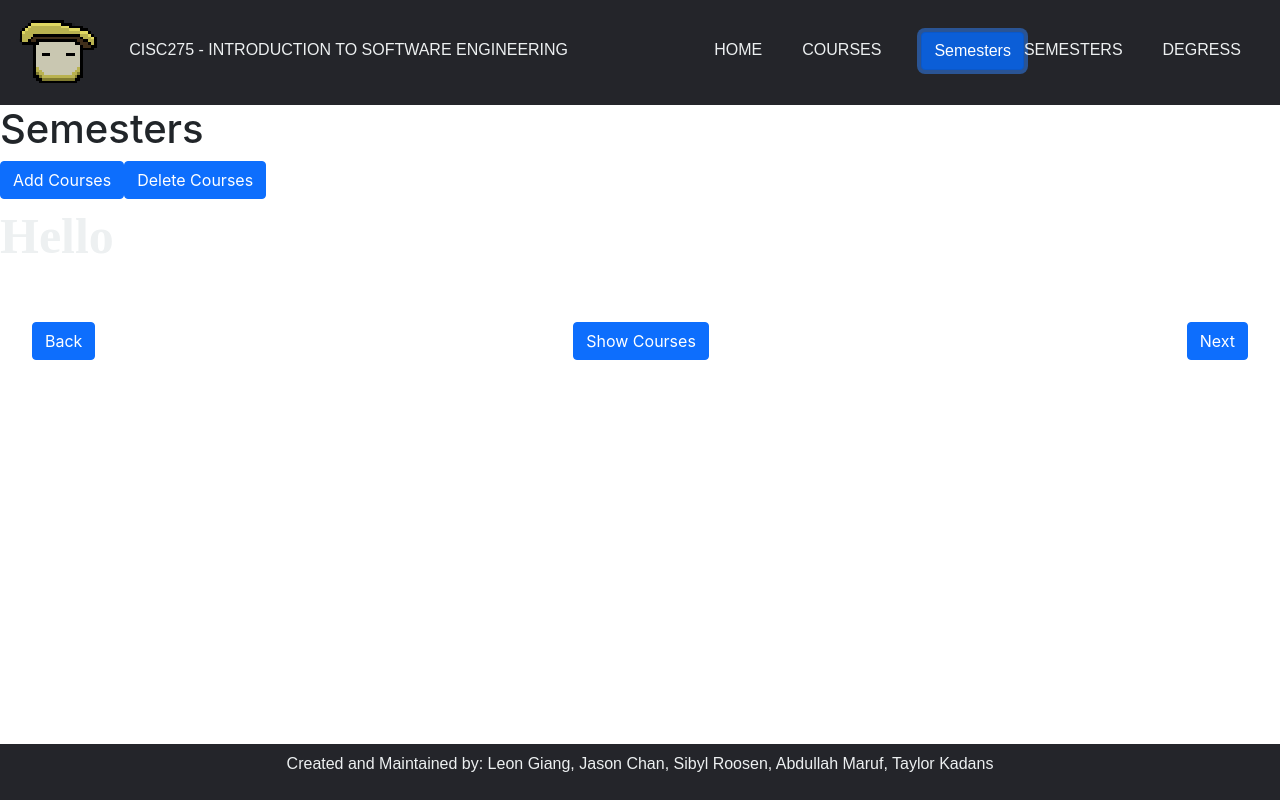
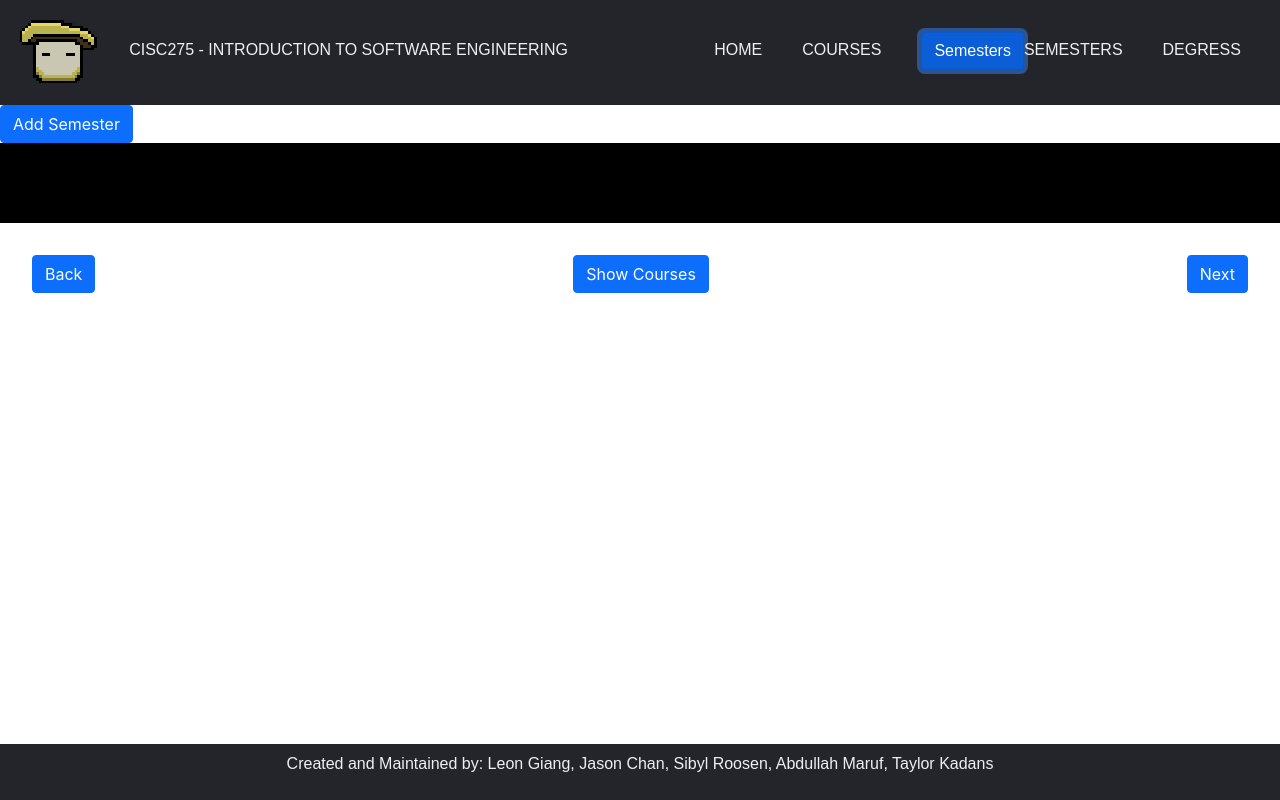
Before and after one commit to CISC275123/Final-Project, a React (Create React App) app: page / in a window 1280 px wide. Both pictures are taken after a click on the button "Semesters". Built offline with nearby package versions, Linux system fonts and the light colour scheme.

Commit message:
Made a bullet list of Semesters. When a list item is clicked, a pop up card appears. You can pick from dropdown menu which season and how many credits the semester will have.

```diff
--- a/src/App.tsx
+++ b/src/App.tsx
@@ -88,15 +88,7 @@ function App(): JSX.Element {
                         </ul>
                     </nav>
                 </header>
-                <div>
-                    {" "}
-                    {showComponentSemester && (
-                        <Semester
-                            updatedAddedCourses={updatedAddedCourses}
-                            setUpdatedAddedCourses={setUpdatedAddedCourses}
-                        ></Semester>
-                    )}
-                </div>
+                <div> {showComponentSemester && <Semester></Semester>}</div>
                 <div className="CourseButtons">
                     <Button
                         onClick={() =>
--- /dev/null
+++ b/src/components/Semester/Semester.css
@@ -0,0 +1,37 @@
+.List {
+    background-color: black;
+    padding: 2rem;
+}
+/* SemesterCard.css */
+
+.popup-container {
+    position: fixed;
+    top: 0;
+    left: 0;
+    width: 100%;
+    height: 100%;
+    display: flex;
+    align-items: center;
+    justify-content: center;
+}
+
+.popup {
+    background-color: white;
+    padding: 20px;
+    z-index: 1;
+}
+
+.background-overlay {
+    position: fixed;
+    top: 0;
+    left: 0;
+    width: 100%;
+    height: 100%;
+    background: rgba(
+        0,
+        0,
+        0,
+        0.5
+    ); /* Adjust the alpha value for the desired level of opacity */
+    z-index: 0;
+}
--- a/src/components/Semester/Semester.tsx
+++ b/src/components/Semester/Semester.tsx
@@ -1,23 +1,65 @@
 import React, { FC, useState } from "react";
 import { Button, Form } from "react-bootstrap";
 import { Course } from "../../interfaces/course";
+import { SemesterStructure } from "../../interfaces/semester";
 import { SemesterProps } from "../../App";
+import sample from "../../data/courses.json";
+import "./Semester.css";
+import { SemesterCard } from "./SemesterCard";
 
-export const Semester = ({ updatedAddedCourses }: SemesterProps) => {
+const COURSES = sample.map(
+    (course): Course => ({
+        id: course.id,
+        name: course.name,
+        credits: course.credits as unknown as number,
+        prerequisites: course.prereqs as unknown as string,
+        restrictions: course.restrictions as unknown as string,
+        description: course.description,
+        corequisites: course.coreqs as unknown as string
+    })
+);
+
+export const Semester = () => {
+    const [semesterList, setSemesterList] = useState<string[]>([]);
+    const [semesterCounter, setSemesterCounter] = useState<number>(1);
+    const [isSemesterCard, setIsSemesterCard] = useState<boolean>(false);
+
+    function addSemester() {
+        setSemesterCounter(semesterCounter + 1);
+        const newSemester = "Semester " + semesterCounter;
+        const newSemesterList = [...semesterList, newSemester];
+        setSemesterList(newSemesterList);
+    }
+
+    function showSemesterCard() {
+        setIsSemesterCard(!isSemesterCard);
+    }
+
+    function hideSemesterCard() {
+        setIsSemesterCard(!isSemesterCard);
+    }
+
     return (
         <div>
-            <h1>Semesters</h1>
-            <Button>Add Courses</Button>
-            <Button>Delete Courses</Button>
-            <p
-                style={{
-                    fontFamily: "Times New Roman",
-                    fontSize: "50px",
-                    fontWeight: "bold"
-                }}
-            >
-                {updatedAddedCourses}
-            </p>
+            <Button onClick={addSemester}>Add Semester</Button>
+            <div className="List">
+                <ul>
+                    {semesterList.map((semester, index) => (
+                        <li key={index} onClick={showSemesterCard}>
+                            {semester}
+                        </li>
+                    ))}
+                </ul>
+            </div>
+            {isSemesterCard && (
+                <div className="popup-container">
+                    <div className="popup">
+                        <SemesterCard></SemesterCard>
+                        <button onClick={hideSemesterCard}>Close</button>
+                    </div>
+                    <div className="background-overlay"></div>
+                </div>
+            )}
         </div>
     );
 };
--- /dev/null
+++ b/src/components/Semester/SemesterCard.tsx
@@ -0,0 +1,47 @@
+import React, { useState } from "react";
+import { Button, Form } from "react-bootstrap";
+
+export const SemesterCard: React.FC = () => {
+    const [season, setSeason] = useState<string>("Fall");
+    const [maxCredits, setMaxCredits] = useState<number>(18);
+
+    function updateSeason(event: React.ChangeEvent<HTMLSelectElement>) {
+        setSeason(event.target.value);
+        console.log(event.target.value);
+        if (event.target.value === "Fall" || event.target.value === "Spring") {
+            setMaxCredits(18);
+        } else {
+            setMaxCredits(6);
+        }
+    }
+
+    // const updateMaxCredits => {
+    //     if (season === "Fall" || season === "Spring") {
+    //         setMaxCredits(18);
+    //     } else {
+    //         setMaxCredits(6);
+    //     }
+    // }
+
+    return (
+        <div>
+            <Form.Group controlId="userEmotions">
+                <Form.Label>Which semester is this for?</Form.Label>
+                <Form.Select onChange={updateSeason} value={season}>
+                    <option value="Fall">Fall</option>
+                    <option value="Winter">Winter</option>
+                    <option value="Spring">Spring</option>
+                    <option value="Summer">Summer</option>
+                </Form.Select>
+            </Form.Group>
+            <div>
+                {" "}
+                {season} semester: {maxCredits} credits maximum
+                <div>
+                    <Button>Add Course</Button>
+                </div>
+                <h3>Courses in the semester:</h3>
+            </div>
+        </div>
+    );
+};
--- a/src/interfaces/semester.ts
+++ b/src/interfaces/semester.ts
@@ -1,5 +1,8 @@
 import { Course } from "./course";
 
-export interface Semester {
+export interface SemesterStructure {
+    name: string;
+    // type: string;
+    // totalCredits: number;
     courses: Course[];
 }
```
